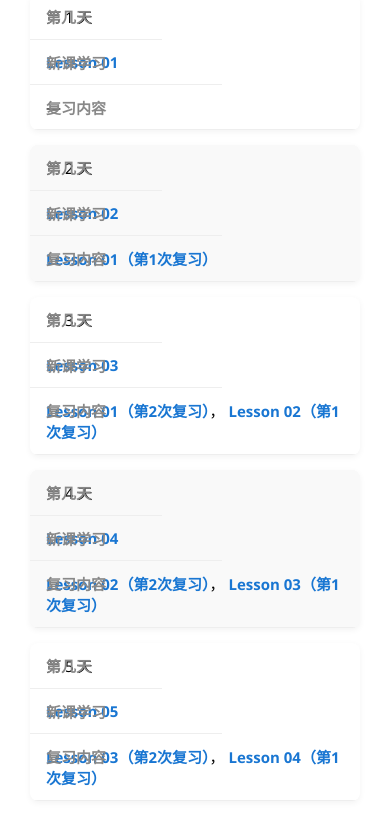
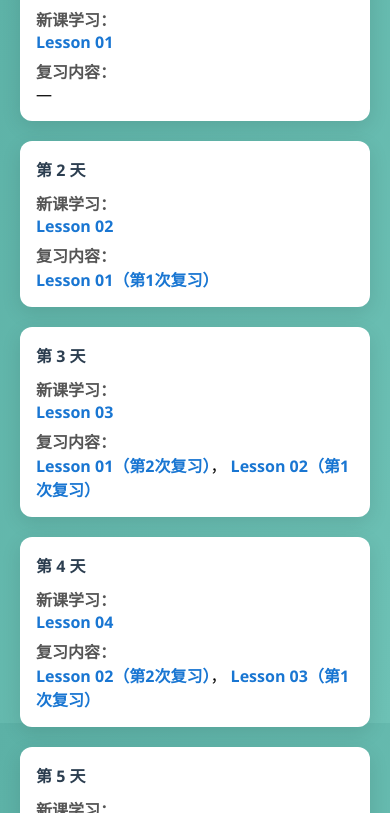
Before and after one commit to UWONAcademy/basic-review, a plain HTML site: page index.html in a window 390 px wide. Shown: the part 151-964 px from the top of the page. Drawn offline with Linux system fonts and the light colour scheme.

Commit message:
Update index.html

```diff
--- a/index.html
+++ b/index.html
@@ -3,7 +3,7 @@
 <head>
   <meta charset="UTF-8" />
   <meta name="viewport" content="width=device-width, initial-scale=1.0">
-  <title>Uwon Basic 词汇复习计划</title>
+  <title>词汇复习计划</title>
   <style>
     html, body {
       margin: 0;
@@ -14,136 +14,105 @@
       min-height: 100vh;
     }
 
-    .container {
-      max-width: 900px;
-      margin: 40px auto;
-      background: white;
-      border-radius: 16px;
-      padding: 30px;
-      box-shadow: 0 10px 40px rgba(0, 0, 0, 0.15);
+    .page-title {
+      text-align: center;
+      font-size: 26px;
+      color: #ffffff;
+      margin-top: 30px;
+      margin-bottom: 10px;
+      text-shadow: 1px 1px 3px rgba(0, 0, 0, 0.2);
     }
 
-    h2 {
-      text-align: center;
-      color: #2c3e50;
+    .container {
+      max-width: 800px;
+      margin: 20px auto;
+      padding: 20px;
+    }
+
+    .card {
+      background: white;
+      border-radius: 12px;
+      box-shadow: 0 6px 20px rgba(0, 0, 0, 0.1);
+      padding: 20px;
       margin-bottom: 20px;
     }
 
-    table {
-      width: 100%;
-      border-collapse: collapse;
-      font-size: 15px;
-      table-layout: fixed;
+    .day-title {
+      font-size: 18px;
+      font-weight: bold;
+      color: #2c3e50;
+      margin-bottom: 10px;
     }
 
-    th, td {
-      border: 1px solid #d1d5db;
-      padding: 10px 12px;
-      text-align: left;
-      vertical-align: top;
+    .label {
+      font-weight: bold;
+      color: #555;
+      margin-top: 6px;
     }
 
-    th:nth-child(1),
-    td:nth-child(1) {
-      width: 100px;
-      white-space: nowrap;
-    }
-
-    th:nth-child(2),
-    td:nth-child(2) {
-      width: 160px;
-      white-space: nowrap;
-    }
-
-    th {
-      background-color: #e0f2f1;
-      color: #004d40;
-    }
-
-    tr:nth-child(even) {
-      background-color: #f9f9f9;
-    }
-
-    a.lesson-link {
+    .lesson-link {
       color: #1976d2;
       font-weight: bold;
       text-decoration: none;
     }
 
-    a.lesson-link:hover {
+    .lesson-link:hover {
       text-decoration: underline;
     }
 
     @media (max-width: 480px) {
-      table, thead, tbody, th, td, tr {
-        display: block;
+      .card {
+        padding: 16px;
       }
-
-      thead {
-        display: none;
+      .day-title {
+        font-size: 16px;
       }
-
-      tr {
-        margin-bottom: 15px;
-        border-radius: 8px;
-        overflow: hidden;
-        box-shadow: 0 2px 6px rgba(0,0,0,0.05);
-        background: #fff;
-      }
-
-      td {
-        border: none;
-        border-bottom: 1px solid #eee;
-        padding: 12px 16px;
-        position: relative;
-        white-space: normal !important;
-      }
-
-      td::before {
-        content: attr(data-label);
-        position: absolute;
-        top: 12px;
-        left: 16px;
-        font-weight: bold;
-        color: #888;
-      }
-
-      td:nth-of-type(1)::before { content: "第几天"; }
-      td:nth-of-type(2)::before { content: "新课学习"; }
-      td:nth-of-type(3)::before { content: "复习内容"; }
     }
   </style>
 </head>
 <body>
-  <div class="container">
-    <h2> UWON Basic 词汇复习计划</h2>
-    <table>
-      <thead>
-        <tr>
-          <th>第几天</th>
-          <th>新课学习</th>
-          <th>复习内容</th>
-        </tr>
-      </thead>
-      <tbody id="plan-body"></tbody>
-    </table>
-  </div>
+  <h1 class="page-title">UWON Basic 词汇复习计划</h1>
+
+  <div class="container" id="plan-container"></div>
 
   <script>
     const totalLessons = 31;
     const totalDays = 60;
-    const reviewOffsets = [1, 2, 6, 14, 29]; // 第1、3、7、15、30天复习
-
-    const tbody = document.getElementById('plan-body');
+    const reviewOffsets = [1, 2, 6, 14, 29];
+    const container = document.getElementById('plan-container');
 
     for (let day = 1; day <= totalDays; day++) {
-      let newLessonLink = '—';
+      const card = document.createElement('div');
+      card.className = 'card';
+
+      const dayTitle = document.createElement('div');
+      dayTitle.className = 'day-title';
+      dayTitle.textContent = `第 ${day} 天`;
+      card.appendChild(dayTitle);
+
+      // 新课学习
+      const lessonLabel = document.createElement('div');
+      lessonLabel.className = 'label';
+      lessonLabel.textContent = '新课学习：';
+      card.appendChild(lessonLabel);
+
+      const lessonContent = document.createElement('div');
       if (day <= totalLessons) {
         const lessonNum = day.toString().padStart(2, '0');
         const url = `https://uwonacademy.github.io/lesson-${lessonNum}/`;
-        newLessonLink = `<a class="lesson-link" href="${url}" target="_blank">Lesson ${lessonNum}</a>`;
+        lessonContent.innerHTML = `<a class="lesson-link" href="${url}" target="_blank">Lesson ${lessonNum}</a>`;
+      } else {
+        lessonContent.textContent = '—';
       }
+      card.appendChild(lessonContent);
 
+      // 复习内容
+      const reviewLabel = document.createElement('div');
+      reviewLabel.className = 'label';
+      reviewLabel.textContent = '复习内容：';
+      card.appendChild(reviewLabel);
+
+      const reviewContent = document.createElement('div');
       let reviews = [];
       for (let i = 1; i <= totalLessons; i++) {
         for (let r = 0; r < reviewOffsets.length; r++) {
@@ -154,16 +123,10 @@
           }
         }
       }
+      reviewContent.innerHTML = reviews.length ? reviews.join('， ') : '—';
+      card.appendChild(reviewContent);
 
-      const reviewText = reviews.length ? reviews.join('， ') : '—';
-
-      const row = document.createElement('tr');
-      row.innerHTML = `
-        <td data-label="第几天">第 ${day} 天</td>
-        <td data-label="新课学习">${newLessonLink}</td>
-        <td data-label="复习内容">${reviewText}</td>
-      `;
-      tbody.appendChild(row);
+      container.appendChild(card);
     }
   </script>
 </body>
```
